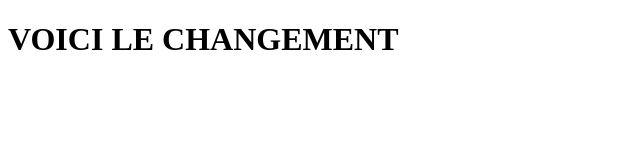
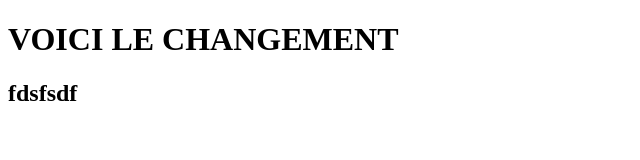
Before and after one commit to thomasgonnot/apprendre, a plain HTML site: page index.html in a window 1280 px wide. Shown: the whole page, without its empty margins (0-640 px from the left). Drawn offline with Linux system fonts and the light colour scheme.

Commit message:
bouglaaa

```diff
--- a/index.html
+++ b/index.html
@@ -9,6 +9,6 @@
 </head>
 <body>
 	<h1>VOICI LE CHANGEMENT</h1>
-	<h2></h2>
+	<h2>fdsfsdf</h2>
 </body>
 </html>
```
